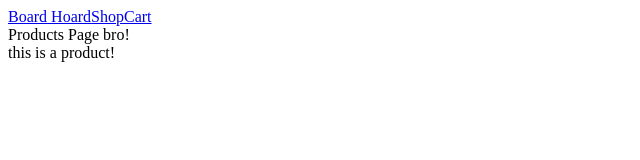
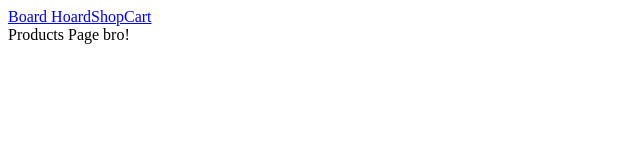
Before and after one commit to sdrew712/board-hoard, a React (Create React App) app in the folder client/: page /shop in a window 1280 px wide. Shown: the top 160 px of the page, without its empty margins (0-640 px from the left). Built offline with nearby package versions, Linux system fonts and the light colour scheme; no server answers.

Commit message:
update state from object to array

```diff
--- a/client/src/components/Products/index.jsx
+++ b/client/src/components/Products/index.jsx
@@ -3,22 +3,18 @@ import Product from "./Product";
 import { getBoardsData } from "../../boardsData";
 
 const ProductsPage = () => {
-  const [boardsData, setBoardsData] = useState({});
+  const [boardsData, setBoardsData] = useState([]);
 
   useEffect(() => {
     getBoardsData().then((res) => {
-      setBoardsData(res);
+      setBoardsData(Object.entries(res));
     });
   }, []);
 
+  boardsData.map(() => {});
   console.log(boardsData);
 
-  return (
-    <div>
-      Products Page bro!
-      <Product />
-    </div>
-  );
+  return <div>Products Page bro!</div>;
 };
 
 export default ProductsPage;
```
